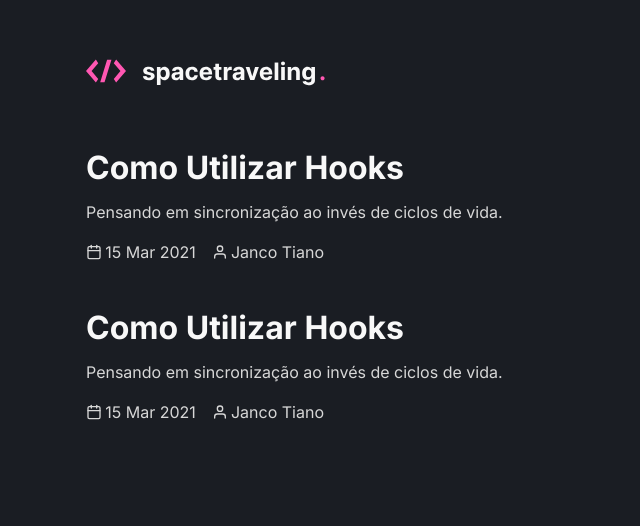
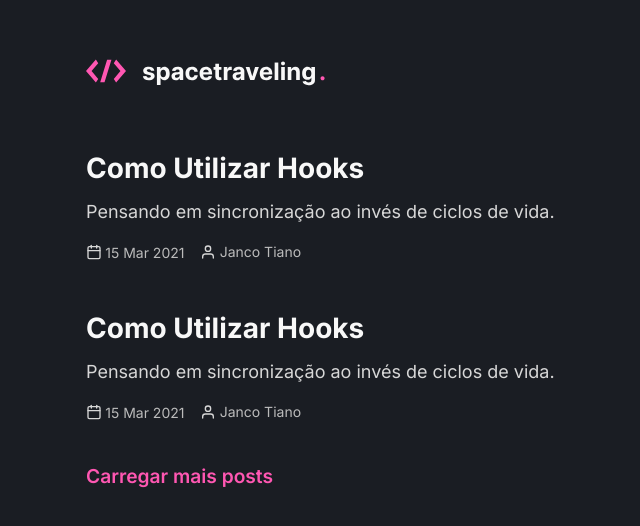
Before and after one commit to Bignotto/ignite-react-challenge-05, a Next.js app: page / in a window 1280 px wide. Shown: the top 526 px of the page, without its empty margins (26-666 px from the left). Built offline with nearby package versions, Linux system fonts and the light colour scheme.

Commit message:
styled home on a pixel perfect

```diff
--- a/src/pages/home.module.scss
+++ b/src/pages/home.module.scss
@@ -13,14 +13,14 @@
 
     h1 {
       color: var(--heading);
-      font-size: 2rem;
+      font-size: 1.75rem;
       line-height: 3rem;
       font-weight: 700;
     }
 
     p {
       line-height: 2.5rem;
-      font-size: 1rem;
+      font-size: 1.125rem;
       color: var(--body);
     }
 
@@ -40,7 +40,9 @@
 
       p,
       time {
+        color: var(--info);
         margin-left: 0.2rem;
+        font-size: 0.875rem;
       }
 
       & + div {
@@ -48,4 +50,20 @@
       }
     }
   }
+
+  .postsFooter {
+    margin-top: 2rem;
+
+    button {
+      border: 0;
+      background: transparent;
+      color: var(--highlight);
+      font-weight: 600;
+      font-size: 1.2rem;
+      &:hover {
+        filter: brightness(0.8);
+        text-decoration: underline;
+      }
+    }
+  }
 }
--- a/src/pages/index.tsx
+++ b/src/pages/index.tsx
@@ -72,6 +72,9 @@ export default function Home({ postsPagination }: HomeProps) {
               </div>
             </a>
           </Link>
+          <div className={styles.postsFooter}>
+            <button type="button">Carregar mais posts</button>
+          </div>
         </div>
       </main>
     </>
--- a/src/styles/globals.scss
+++ b/src/styles/globals.scss
@@ -19,7 +19,7 @@
   --info: #bbbbbb;
   --background: #1a1d23;
   --heading: #f8f8f8;
-  --highliht: #ff57b2;
+  --highlight: #ff57b2;
 }
 
 @media (max-width: 1080px) {
```
